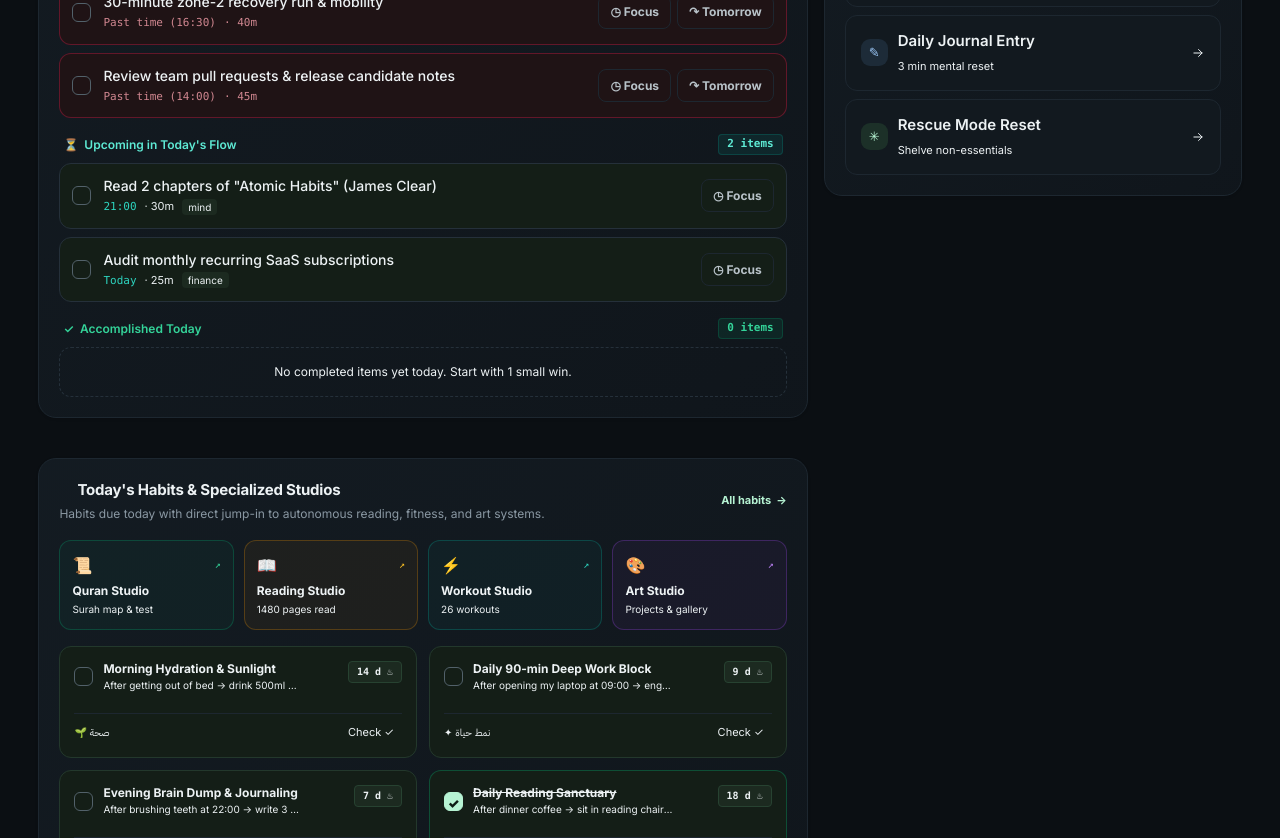
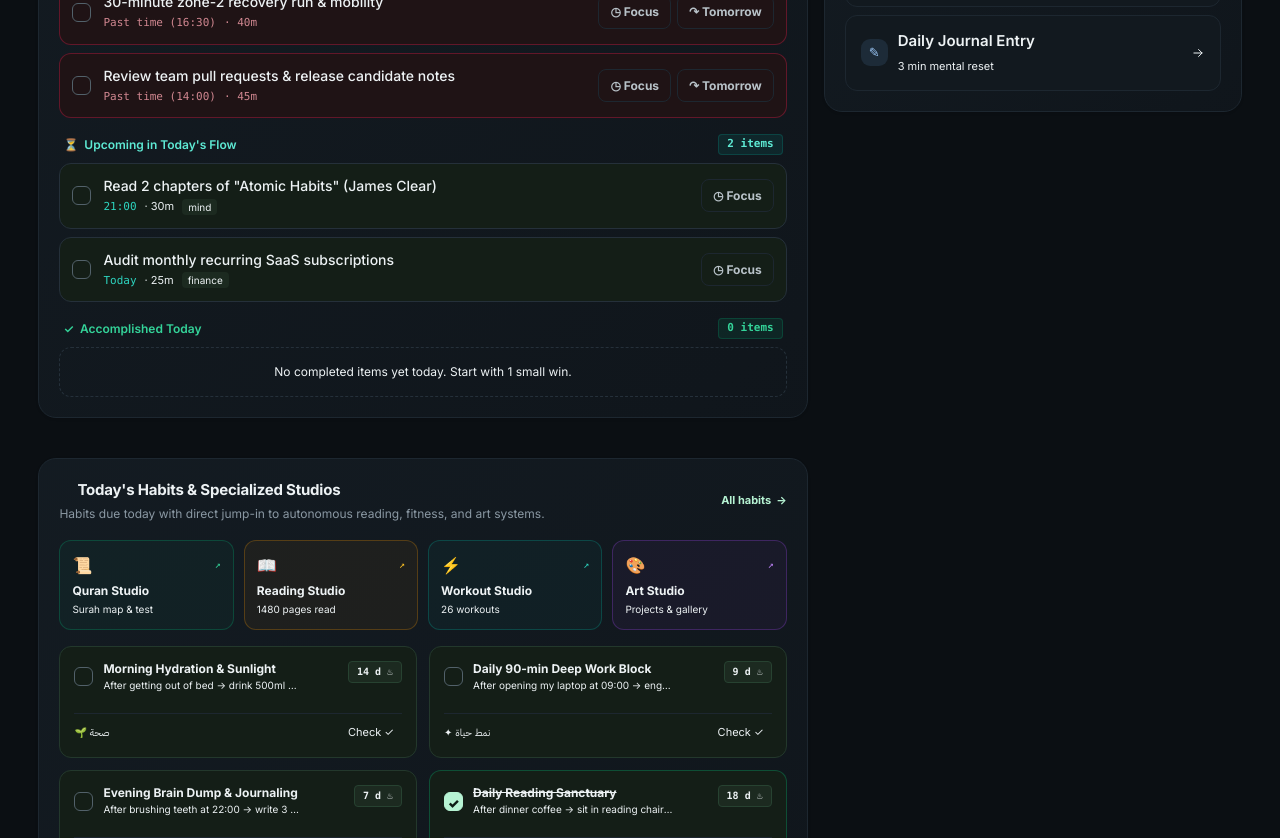
Before and after one commit to Auctros/NUQTA, a React (Vite) app: page / in a window 1280 px wide. Shown: the part 1200-2038 px from the top of the page. Built offline with nearby package versions, Linux system fonts and the light colour scheme.

Commit message:
refactor: finalize app shell behavior

```diff
--- a/src/components/DashboardView.tsx
+++ b/src/components/DashboardView.tsx
@@ -1307,19 +1307,6 @@ export const DashboardView: React.FC = () => {
                 <NuqtaIcon name="arrow" className="w-3.5 h-3.5 text-muted" />
               </button>
 
-              <button
-                className="task-row w-full text-start p-2.5 rounded-xl border border-[var(--border-subtle)] bg-[var(--surface-inset)] hover:border-accent/40 transition-all flex items-center justify-between text-xs"
-                onClick={() => setRescueModeOpen(true)}
-              >
-                <div className="flex items-center gap-2.5">
-                  <span className="metric-icon text-[var(--state-warning)] text-sm">✳</span>
-                  <div>
-                    <span className="font-semibold text-[var(--text-primary)] block">{isAr ? 'إعادة ضبط اليوم (Rescue)' : 'Rescue Mode Reset'}</span>
-                    <span className="text-[11px] text-muted">{isAr ? 'تخفيف الحمل الذهني' : 'Shelve non-essentials'}</span>
-                  </div>
-                </div>
-                <NuqtaIcon name="arrow" className="w-3.5 h-3.5 text-muted" />
-              </button>
             </div>
           </section>
         </aside>
```
